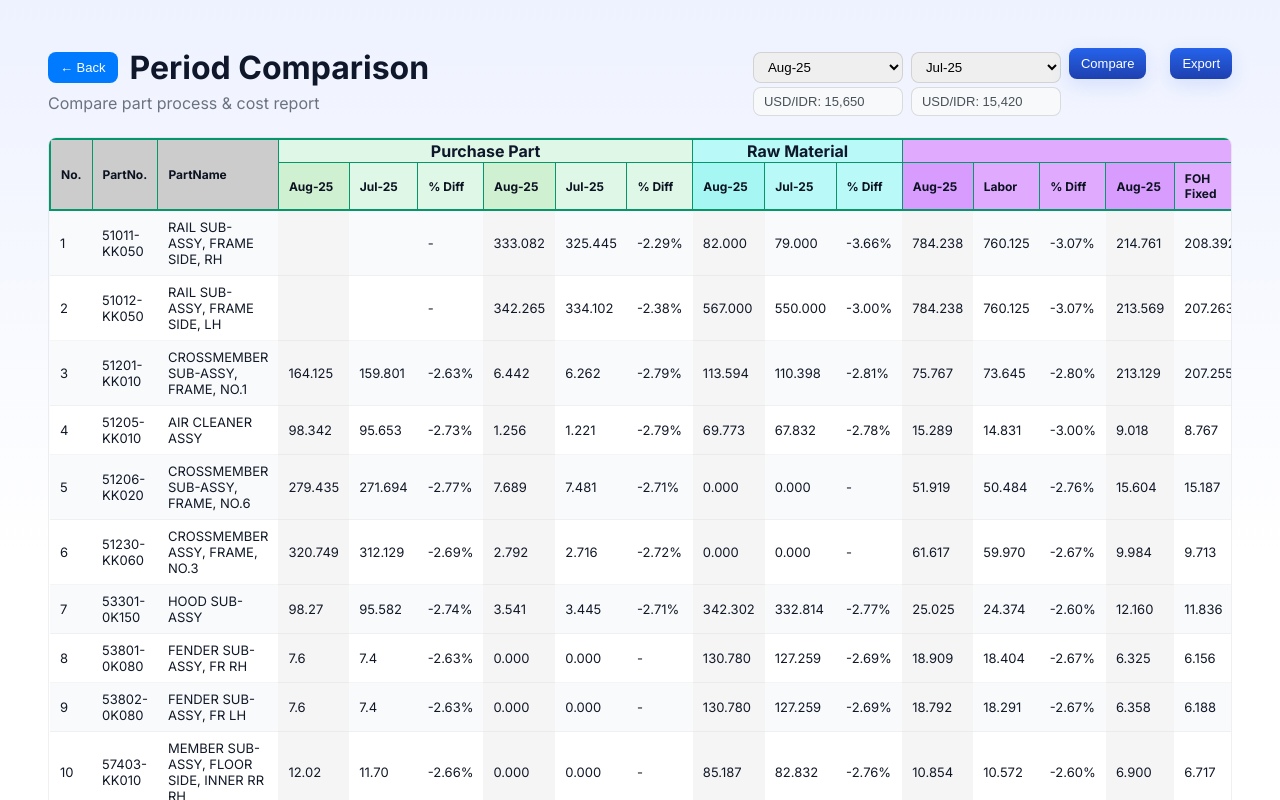
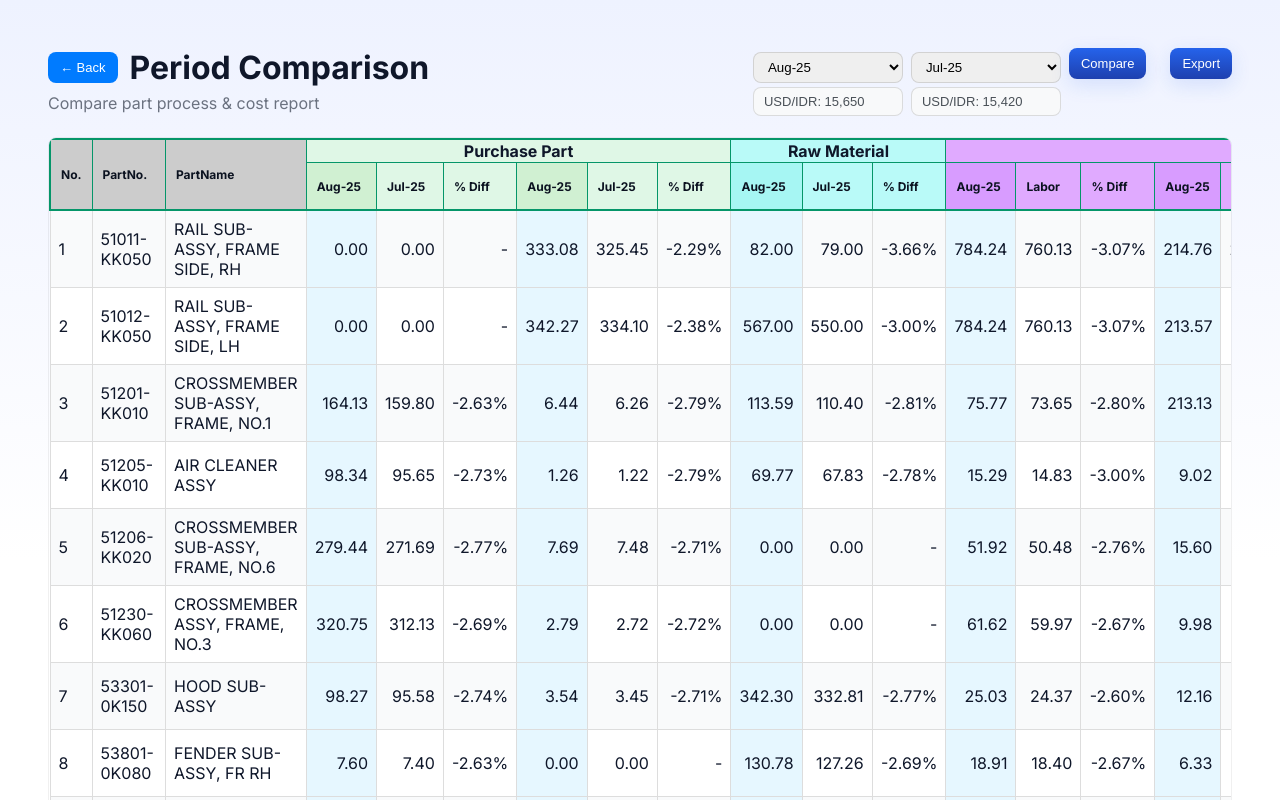
Before and after one commit to ari-fikri/finance-dashboard, a React (Vite) app: page /period-comparison in a window 1280 px wide. Both pictures are taken after a click on the button "Compare". Shown: the top 800 px of the page. Built offline with nearby package versions, Linux system fonts and the light colour scheme.

Commit message:
Fix problem displaying data correctly in - prev period - total cost

```diff
--- a/src/PeriodComparisonPage.jsx
+++ b/src/PeriodComparisonPage.jsx
@@ -7,6 +7,22 @@ const exchangeRates = {
   "Aug-25": "15,650",
   "Jul-25": "15,420",
   "Jun-25": "15,890",
+};
+
+const parseCurrency = (value) => {
+  if (value === null || value === undefined) {
+    return 0;
+  }
+  if (typeof value === "number") {
+    return value;
+  }
+  if (typeof value === "string") {
+    if (value.trim() === "") {
+      return 0;
+    }
+    return parseFloat(value.replace(/,/g, "")) || 0;
+  }
+  return 0;
 };
 
 export default function PeriodComparisonPage() {
@@ -32,45 +48,85 @@ export default function PeriodComparisonPage() {
       if (!prevPart) {
         return {
           ...currentPart,
+          no: index + 1,
           prevPeriod: 0,
           diff: 100,
+          localOHPrev: 0,
+          toolingOHPrev: 0,
+          rawMaterialPrev: 0,
+          laborPrev: 0,
+          fohFixPrev: 0,
+          fohVarPrev: 0,
+          unfinishDeprePrev: 0,
+          fgCostPrev: 0,
+          mfgCostPrev: 0,
+          sellingPricePrev: 0,
+          totalCostPrev: 0,
+          totalProcessCost: 0,
+          totalProcessCostPrev: 0,
+          exclusiveInvestment: 0,
+          exclusiveInvestmentPrev: 0,
         };
       }
 
-      const totalCost =
-        (currentPart.localOH || 0) +
-        currentPart.toolingOH +
-        currentPart.rawMaterial +
-        currentPart.labor +
-        currentPart.fohFix +
-        currentPart.fohVar +
-        currentPart.unfinishDepre;
+      const labor = parseCurrency(currentPart.labor);
+      const fohFix = parseCurrency(currentPart.fohFix);
+      const fohVar = parseCurrency(currentPart.fohVar);
+      const unfinishDepre = parseCurrency(currentPart.unfinishDepre);
 
+      const laborPrev = parseCurrency(prevPart.labor);
+      const fohFixPrev = parseCurrency(prevPart.fohFix);
+      const fohVarPrev = parseCurrency(prevPart.fohVar);
+      const unfinishDeprePrev = parseCurrency(prevPart.unfinishDepre);
+
+      const localOH = parseCurrency(currentPart.localOH);
+      const toolingOH = parseCurrency(currentPart.toolingOH);
+      const rawMaterial = parseCurrency(currentPart.rawMaterial);
+
+      const localOHPrev = parseCurrency(prevPart.localOH);
+      const toolingOHPrev = parseCurrency(prevPart.toolingOH);
+      const rawMaterialPrev = parseCurrency(prevPart.rawMaterial);
+
+      const totalProcessCost = labor + fohFix + fohVar + unfinishDepre;
+      const totalProcessCostPrev =
+        laborPrev + fohFixPrev + fohVarPrev + unfinishDeprePrev;
+
+      const totalCost = localOH + toolingOH + rawMaterial + totalProcessCost;
       const prevTotalCost =
-        (prevPart.localOH || 0) +
-        prevPart.toolingOH +
-        prevPart.rawMaterial +
-        prevPart.labor +
-        prevPart.fohFix +
-        prevPart.fohVar +
-        prevPart.unfinishDepre;
+        localOHPrev + toolingOHPrev + rawMaterialPrev + totalProcessCostPrev;
 
       const diff =
-        prevTotalCost === 0 ? 100 : ((totalCost - prevTotalCost) / prevTotalCost) * 100;
+        prevTotalCost === 0
+          ? 100
+          : ((totalCost - prevTotalCost) / prevTotalCost) * 100;
 
       return {
         ...currentPart,
         no: index + 1,
-        prevPeriod: prevTotalCost,
         totalCost: totalCost,
         diff: diff,
-        localOHPrev: prevPart.localOH,
-        toolingOHPrev: prevPart.toolingOH,
-        rawMaterialPrev: prevPart.rawMaterial,
-        laborPrev: prevPart.labor,
-        fohFixPrev: prevPart.fohFix,
-        fohVarPrev: prevPart.fohVar,
-        unfinishDeprePrev: prevPart.unfinishDepre,
+        localOH: localOH,
+        toolingOH: toolingOH,
+        rawMaterial: rawMaterial,
+        labor: labor,
+        fohFix: fohFix,
+        fohVar: fohVar,
+        unfinishDepre: unfinishDepre,
+        localOHPrev: localOHPrev,
+        toolingOHPrev: toolingOHPrev,
+        rawMaterialPrev: rawMaterialPrev,
+        laborPrev: laborPrev,
+        fohFixPrev: fohFixPrev,
+        fohVarPrev: fohVarPrev,
+        unfinishDeprePrev: unfinishDeprePrev,
+        fgCostPrev: parseCurrency(prevPart.fgCost),
+        mfgCostPrev: parseCurrency(prevPart.mfgCost),
+        sellingPricePrev: parseCurrency(prevPart.sellingPrice),
+        totalCostPrev: prevTotalCost,
+        totalProcessCost: totalProcessCost,
+        totalProcessCostPrev: totalProcessCostPrev,
+        exclusiveInvestment: parseCurrency(currentPart.exclusiveInvestment),
+        exclusiveInvestmentPrev: parseCurrency(prevPart.exclusiveInvestment),
       };
     });
 
@@ -105,6 +161,13 @@ return {
   };
   const handleDetailClick = (partNo) => {
     alert(`Detail view for Part: ${partNo}`);
+  };
+
+  const getDiffStyle = (diffValue, baseStyle) => {
+    if (diffValue !== null && isOutsideThreshold(diffValue)) {
+      return { ...baseStyle, color: "red", fontWeight: "bold" };
+    }
+    return baseStyle;
   };
 
   return (
@@ -315,7 +378,7 @@ display: "flex",
                 <th
                   rowSpan="2"
                   style={{
-                    ...headerBandStyle("#dff7e6"),
+                    ...headerBandStyle("#e0aaff"),
                     ...thSticky,
                     border: "1px solid #059669",
                   }}
@@ -537,12 +600,8 @@ display: "flex",
 
             <tbody>
               {currentRecords.map((r, index) => {
-                const isThresholdExceeded = isOutsideThreshold(r.diff);
-                const redStyle = isThresholdExceeded
-                  ? { ...td, color: "red", fontWeight: "bold" }
-                  : td;
+                const isEvenRow = index % 2 === 0;
                 const currentRemark = getRemarkValue(r.partNo, r.remark);
-                const isEvenRow = index % 2 === 0;
 
                 return (
                   <tr
@@ -558,187 +617,136 @@ display: "flex",
                     <td style={td}>{r.partNo}</td>
                     <td style={td}>{r.partName}</td>
 
-                    <td style={tdPrev}>{r.localOHPrev ?? "-"}</td>
-                    <td style={td}>{r.localOH ?? "-"}</td>
+                    {/* Purchase Part */}
+                    <td style={tdPrevNum}>{formatNumber(r.localOHPrev)}</td>
+                    <td style={tdNum}>{formatNumber(r.localOH)}</td>
                     <td
-                      style={(() => {
-                        const diff = calculatePercentageDiff(
-                          r.localOH,
-                          r.localOHPrev
-                        );
-                        return getTdDiffStyle(diff);
-                      })()}
+                      style={getDiffStyle(
+                        calculatePercentageDiff(r.localOH, r.localOHPrev),
+                        tdNum
+                      )}
                     >
-                      {(() => {
-                        const diff = calculatePercentageDiff(
-                          r.localOH,
-                          r.localOHPrev
-                        );
-                        return diff !== null ? formatPercentage(diff) : "-";
-                      })()}
+                      {formatPercentage(
+                        calculatePercentageDiff(r.localOH, r.localOHPrev)
+                      )}
                     </td>
-                    <td style={tdPrev}>{formatNumber(r.toolingOHPrev)}</td>
-                    <td style={td}>{formatNumber(r.toolingOH)}</td>
+                    <td style={tdPrevNum}>{formatNumber(r.toolingOHPrev)}</td>
+                    <td style={tdNum}>{formatNumber(r.toolingOH)}</td>
                     <td
-                      style={(() => {
-                        const diff = calculatePercentageDiff(
-                          r.toolingOH,
-                          r.toolingOHPrev
-                        );
-                        return getTdDiffStyle(diff);
-                      })()}
+                      style={getDiffStyle(
+                        calculatePercentageDiff(r.toolingOH, r.toolingOHPrev),
+                        tdNum
+                      )}
                     >
-                      {(() => {
-                        const diff = calculatePercentageDiff(
-                          r.toolingOH,
-                          r.toolingOHPrev
-                        );
-                        return diff !== null ? formatPercentage(diff) : "-";
-                      })()}
+                      {formatPercentage(
+                        calculatePercentageDiff(r.toolingOH, r.toolingOHPrev)
+                      )}
                     </td>
 
-                    <td style={tdPrev}>{formatNumber(r.rawMaterialPrev)}</td>
-                    <td style={td}>{formatNumber(r.rawMaterial)}</td>
+                    {/* Raw Material */}
+                    <td style={tdPrevNum}>
+                      {formatNumber(r.rawMaterialPrev)}
+                    </td>
+                    <td style={tdNum}>{formatNumber(r.rawMaterial)}</td>
                     <td
-                      style={(() => {
-                        const diff = calculatePercentageDiff(
+                      style={getDiffStyle(
+                        calculatePercentageDiff(
                           r.rawMaterial,
                           r.rawMaterialPrev
-                        );
-                        return getTdDiffStyle(diff);
-                      })()}
+                        ),
+                        tdNum
+                      )}
                     >
-                      {(() => {
-                        const diff = calculatePercentageDiff(
+                      {formatPercentage(
+                        calculatePercentageDiff(
                           r.rawMaterial,
                           r.rawMaterialPrev
-                        );
-                        return diff !== null ? formatPercentage(diff) : "-";
-                      })()}
+                        )
+                      )}
                     </td>
 
-                    <td style={tdPrev}>{formatNumber(r.laborPrev)}</td>
-                    <td style={td}>{formatNumber(r.labor)}</td>
+                    {/* Processing Cost */}
+                    <td style={tdPrevNum}>{formatNumber(r.laborPrev)}</td>
+                    <td style={tdNum}>{formatNumber(r.labor)}</td>
                     <td
-                      style={(() => {
-                        const diff = calculatePercentageDiff(
-                          r.labor,
-                          r.laborPrev
-                        );
-                        return getTdDiffStyle(diff);
-                      })()}
+                      style={getDiffStyle(
+                        calculatePercentageDiff(r.labor, r.laborPrev),
+                        tdNum
+                      )}
                     >
-                      {(() => {
-                        const diff = calculatePercentageDiff(
-                          r.labor,
-                          r.laborPrev
-                        );
-                        return diff !== null ? formatPercentage(diff) : "-";
-                      })()}
+                      {formatPercentage(
+                        calculatePercentageDiff(r.labor, r.laborPrev)
+                      )}
                     </td>
-                    <td style={tdPrev}>{formatNumber(r.fohFixPrev)}</td>
-                    <td style={td}>{formatNumber(r.fohFix)}</td>
+                    <td style={tdPrevNum}>{formatNumber(r.fohFixPrev)}</td>
+                    <td style={tdNum}>{formatNumber(r.fohFix)}</td>
                     <td
-                      style={(() => {
-                        const diff = calculatePercentageDiff(
-                          r.fohFix,
-                          r.fohFixPrev
-                        );
-                        return getTdDiffStyle(diff);
-                      })()}
+                      style={getDiffStyle(
+                        calculatePercentageDiff(r.fohFix, r.fohFixPrev),
+                        tdNum
+                      )}
                     >
-                      {(() => {
-                        const diff = calculatePercentageDiff(
-                          r.fohFix,
-                          r.fohFixPrev
-                        );
-                        return diff !== null ? formatPercentage(diff) : "-";
-                      })()}
+                      {formatPercentage(
+                        calculatePercentageDiff(r.fohFix, r.fohFixPrev)
+                      )}
                     </td>
-                    <td style={tdPrev}>{formatNumber(r.fohVarPrev)}</td>
-                    <td style={td}>{formatNumber(r.fohVar)}</td>
+                    <td style={tdPrevNum}>{formatNumber(r.fohVarPrev)}</td>
+                    <td style={tdNum}>{formatNumber(r.fohVar)}</td>
                     <td
-                      style={(() => {
-                        const diff = calculatePercentageDiff(
-                          r.fohVar,
-                          r.fohVarPrev
-                        );
-                        return getTdDiffStyle(diff);
-                      })()}
+                      style={getDiffStyle(
+                        calculatePercentageDiff(r.fohVar, r.fohVarPrev),
+                        tdNum
+                      )}
                     >
-                      {(() => {
-                        const diff = calculatePercentageDiff(
-                          r.fohVar,
-                          r.fohVarPrev
-                        );
-                        return diff !== null ? formatPercentage(diff) : "-";
-                      })()}
+                      {formatPercentage(
+                        calculatePercentageDiff(r.fohVar, r.fohVarPrev)
+                      )}
                     </td>
-                    <td style={tdPrev}>
+                    <td style={tdPrevNum}>
                       {formatNumber(r.unfinishDeprePrev)}
                     </td>
-                    <td style={td}>{formatNumber(r.unfinishDepre)}</td>
+                    <td style={tdNum}>{formatNumber(r.unfinishDepre)}</td>
                     <td
-                      style={(() => {
-                        const diff = calculatePercentageDiff(
+                      style={getDiffStyle(
+                        calculatePercentageDiff(
                           r.unfinishDepre,
                           r.unfinishDeprePrev
-                        );
-                        return getTdDiffStyle(diff);
-                      })()}
+                        ),
+                        tdNum
+                      )}
                     >
-                      {(() => {
-                        const diff = calculatePercentageDiff(
+                      {formatPercentage(
+                        calculatePercentageDiff(
                           r.unfinishDepre,
                           r.unfinishDeprePrev
-                        );
-                        return diff !== null ? formatPercentage(diff) : "-";
-                      })()}
+                        )
+                      )}
                     </td>
-                    <td style={td}>{formatNumber(r.totalProcessCost)}</td>
-                    <td style={td}>{formatNumber(r.exclusiveInvestment)}</td>
-                    <td style={td}>{formatNumber(r.prevPeriod)}</td>
-                    <td style={redStyle}>{formatNumber(r.totalCost)}</td>
-                    <td style={redStyle}>{formatPercentage(r.diff)}</td>
+
+                    {/* Total Process Cost */}
+                    <td style={tdPrevNum}>
+                      {formatNumber(r.totalProcessCostPrev)}
+                    </td>
+                    {/* Exclusive Investment */}
+                    <td style={tdPrevNum}>
+                      {formatNumber(r.exclusiveInvestmentPrev)}
+                    </td>
+
+                    {/* Prev Period */}
+                    <td style={tdPrevNum}>{formatNumber(r.totalCostPrev)}</td>
+                    {/* Total Cost */}
+                    <td style={tdNum}>{formatNumber(r.totalCost)}</td>
+                    {/* Diff */}
+                    <td style={getDiffStyle(r.diff, tdNum)}>
+                      {formatPercentage(r.diff)}
+                    </td>
+
+                    {/* Remark */}
                     <td style={td}>
-                      <div
-                        style={{
-                          display: "flex",
-                          gap: 4,
-                          alignItems: "center",
-                        }}
-                      >
-                        <div style={{ flex: 1 }}>
-                          {isThresholdExceeded ? (
                       <InlineEditableTextarea
                         value={currentRemark}
-                              onSave={(value) =>
-                                handleRemarkSave(r.partNo, value)
-                              }
-                              placeholder="Click to add remark..."
+                        onSave={(value) => handleRemarkSave(r.partNo, value)}
                       />
-                          ) : (
-                            <span style={{ color: "#999", fontSize: "12px" }}>
-                              -
-                            </span>
-                          )}
-                        </div>
-                        <button
-                          onClick={() => handleDetailClick(r.partNo)}
-                          style={{
-                            padding: "2px 6px",
-                            fontSize: 10,
-                            border: "1px solid #007bff",
-                            borderRadius: 3,
-                            background: "#007bff",
-                            color: "white",
-                            cursor: "pointer",
-                            whiteSpace: "nowrap",
-                          }}
-                        >
-                          Detail
-                        </button>
-                      </div>
                     </td>
                   </tr>
                 );
@@ -831,23 +839,37 @@ const thSticky = {
   borderBottom: "1px solid rgba(0,0,0,0.06)",
 };
 
-const td = { padding: "8px 10px", fontSize: 13, color: "#111827" };
+const td = {
+  border: "1px solid #ddd",
+  padding: "8px",
+};
 
-const tdPrev = { ...td, backgroundColor: "#f5f5f5" };
+const tdNum = {
+  ...td,
+  textAlign: "right",
+};
 
-const getTdDiffStyle = (diffValue) => {
-  if (diffValue !== null && Math.abs(diffValue) > 15) {
-    return { ...td, color: "red", fontWeight: "bold" };
-  }
-  return td;
+const tdPrev = {
+  ...td,
+  backgroundColor: "#e6f7ff",
+};
+
+const tdPrevNum = {
+  ...tdPrev,
+  textAlign: "right",
+};
+
+const th = {
+  border: "1px solid #ddd",
+  padding: "8px",
 };
 
 const formatNumber = (v) => {
   if (v == null || v === "") return "-";
   if (typeof v === "number")
     return v.toLocaleString(undefined, {
-      minimumFractionDigits: 3,
-      maximumFractionDigits: 3,
+      minimumFractionDigits: 2,
+      maximumFractionDigits: 2,
     });
   return v;
 };
@@ -862,10 +884,10 @@ const formatPercentage = (v) => {
 };
 
 const calculatePercentageDiff = (current, previous) => {
-  if (!current || !previous || current === "" || previous === "") return null;
+  if (current == null || previous == null || previous === 0) return null;
   const currentNum =
-    typeof current === "string" ? parseFloat(current) : current;
-  const prevNum = typeof previous === "string" ? parseFloat(previous) : previous;
+    typeof current === "string" ? parseFloat(current.replace(/,/g, '')) : current;
+  const prevNum = typeof previous === "string" ? parseFloat(previous.replace(/,/g, '')) : previous;
   if (isNaN(currentNum) || isNaN(prevNum) || prevNum === 0) return null;
   return ((currentNum - prevNum) / prevNum) * 100;
 };
```
Lines whose indentation alone changed are shown as unchanged.
